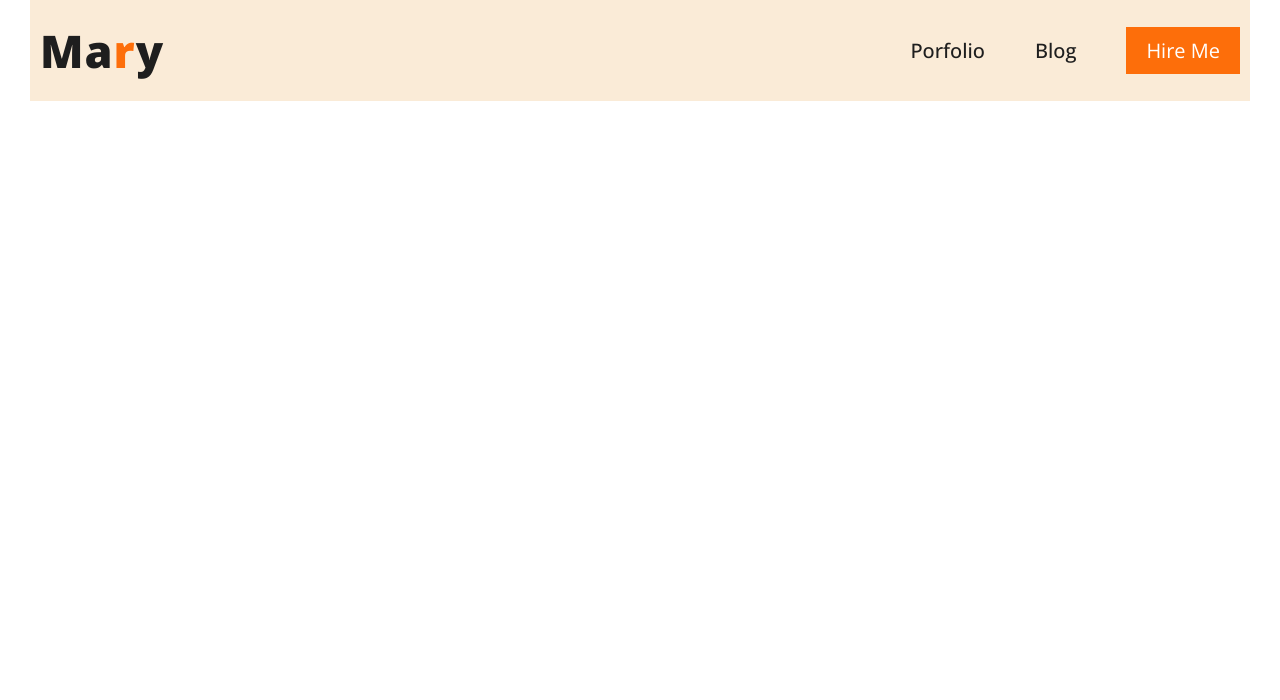
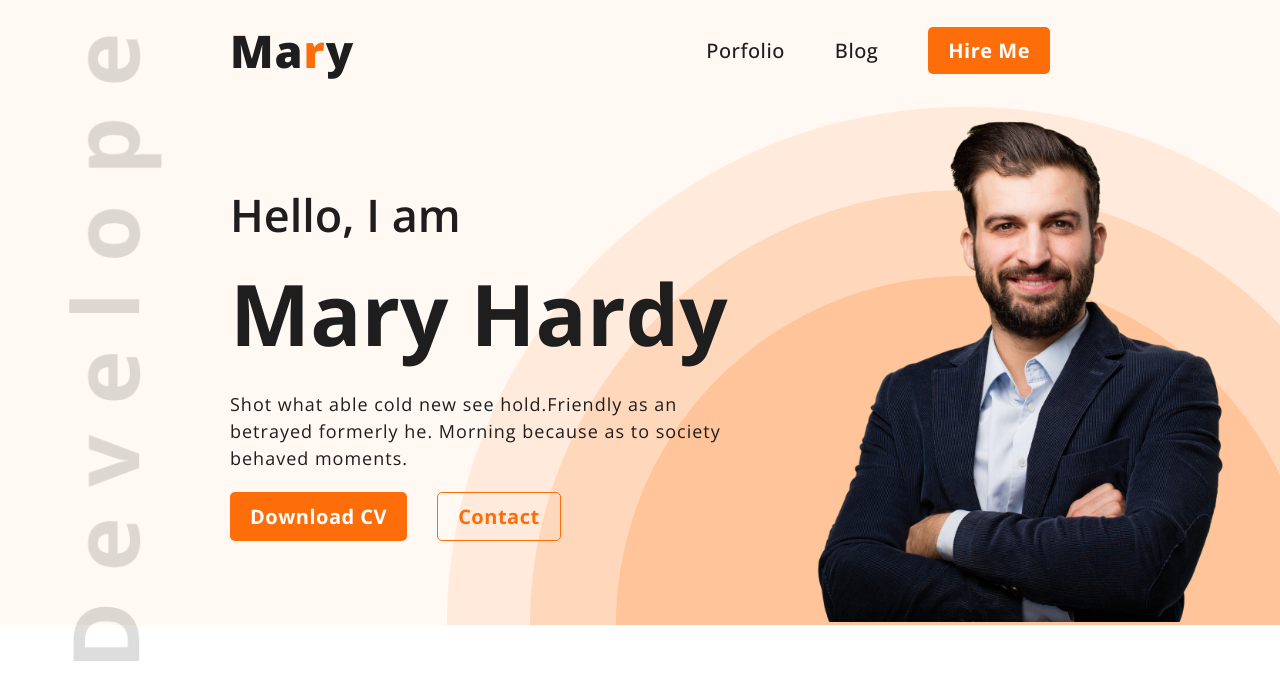
Before and after one commit to CodeWizard-AB/Developer-Portfolio, a plain HTML site: page index.html in a window 1280 px wide. Drawn offline with nearby package versions, Linux system fonts and the light colour scheme.

Commit message:
Hero Section Complete

```diff
--- a/index.html
+++ b/index.html
@@ -14,14 +14,48 @@
 	</head>
 	<body>
 		<header>
+
+      <figure>
+        <img src="images/developer.png" alt="" class="header_bg">
+      </figure>
+
+			<!-- ? NAVIGATION SECTION -->
+
 			<nav>
 				<h2 class="header_logo">Ma<span class="logo_letter">r</span>y</h2>
 				<ul>
 					<li><a href="#" class="nav_link">Porfolio</a></li>
 					<li><a href="#" class="nav_link">Blog</a></li>
-					<li><button class="nav_btn">Hire Me</button></li>
+					<li><button class="btn">Hire Me</button></li>
 				</ul>
 			</nav>
+
+			<!-- ? HERO SECTION -->
+
+			<section class="hero_section">
+
+        <!-- ? HERO CONTENT -->
+
+				<div class="hero_content">
+					<h3 class="hero_intro">Hello, I am</h3>
+					<h1 class="hero_developer">Mary Hardy</h1>
+					<p class="hero_text">
+						Shot what able cold new see hold.Friendly as an betrayed formerly
+						he. Morning because as to society behaved moments.
+					</p>
+					<div class="hero_buttons">
+						<button class="btn">Download CV</button>
+						<button class="contact_btn">Contact</button>
+					</div>
+				</div>
+
+        <!-- ? HERO IMAGE -->
+
+        <figure>
+          <img src="images/hardy.png" alt="developer image" class="developer_image">
+        </figure>
+
+			</section>
 		</header>
 		<main></main>
 		<footer></footer>
--- a/style.css
+++ b/style.css
@@ -10,6 +10,7 @@
 :root {
 	--PRIMARY-COLOR: #fd6e0a;
 	--CONTENT-COLOR: #1e1e1e;
+	--HERO-BG: #fff8f3;
 }
 
 html {
@@ -20,21 +21,35 @@ html {
 /* * COMMON STYLE PATTERN */
 
 button {
-  background: var(--PRIMARY-COLOR);
 	padding: 1rem 2rem;
+	letter-spacing: 0.5px;
 	border: none;
+	background-color: transparent;
+	font-weight: 700;
+	border-radius: 0.5rem;
 }
 
 /* * HEADER SECTION STYLE */
+
+header {
+	position: relative;
+	background: var(--HERO-BG) url("images/header_bg.png") no-repeat right bottom;
+}
+
+.header_bg {
+	position: absolute;
+	height: 70rem;
+	top: 50%;
+	left: 23px;
+	transform: translate(50%, -50%);
+}
 
 nav {
 	display: flex;
 	justify-content: space-between;
 	align-items: center;
-	max-width: 120rem;
-  padding: 2rem 1rem;
+	padding: 2rem 23rem;
 	margin: 0 auto;
-	background-color: antiquewhite;
 }
 
 .header_logo {
@@ -57,10 +72,58 @@ nav > ul {
 .nav_link {
 	color: var(--CONTENT-COLOR);
 	font-size: 2rem;
+	letter-spacing: 0.5px;
 	font-weight: 500;
 }
 
-.nav_btn {
+.btn {
 	font-size: 2rem;
 	color: #fff;
+	background-color: var(--PRIMARY-COLOR);
 }
+
+.hero_content {
+	max-width: 50rem;
+}
+
+.hero_section {
+	display: grid;
+	grid-template-columns: repeat(2, 1fr);
+	align-items: center;
+	gap: 5rem;
+	padding-left: 23rem;
+}
+
+.hero_intro {
+	font-size: 4.5rem;
+	font-weight: 600;
+	margin-bottom: 1rem;
+}
+
+.hero_developer {
+	font-size: 8.5rem;
+	font-weight: 700;
+}
+
+.hero_text {
+	font-size: 1.8rem;
+	font-weight: 400;
+	letter-spacing: 1px;
+	line-height: 1.5;
+	margin: 2rem 0;
+}
+
+.developer_image {
+	width: 90%;
+}
+
+.hero_buttons {
+	display: flex;
+	gap: 3rem;
+}
+
+.contact_btn {
+	font-size: 2rem;
+	border: 1px solid var(--PRIMARY-COLOR);
+	color: var(--PRIMARY-COLOR);
+}
```
Lines whose indentation alone changed are shown as unchanged.
